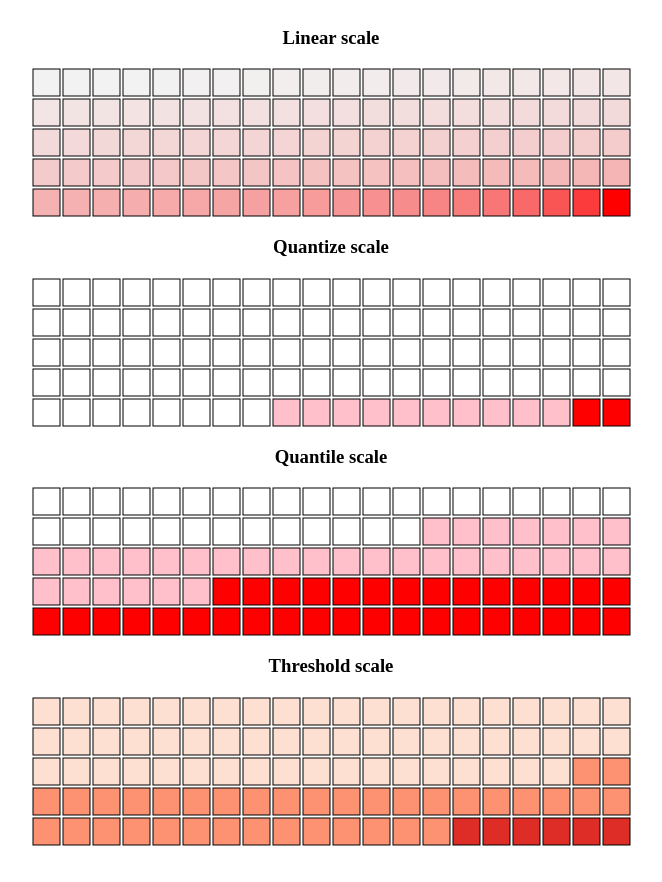
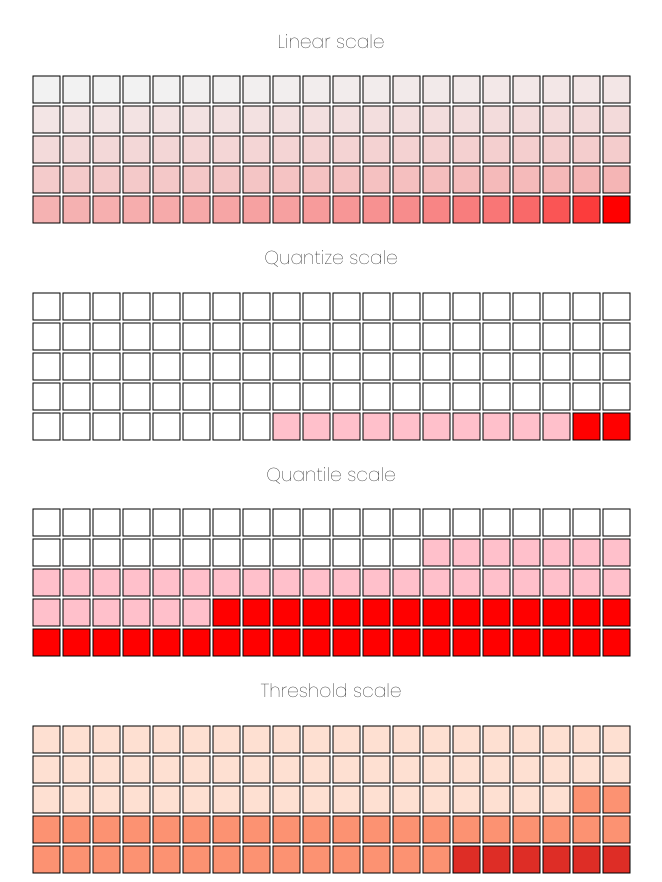
Before and after one commit to peppeg85/d3, a plain HTML site: page udemy/d3-heatmap/index.html in a window 1280 px wide. Shown: the whole page, without its empty margins (309-971 px from the left). Before the commit the page ends 854 px from the top, so only its background shows below. Drawn offline with nearby package versions, Linux system fonts and the light colour scheme.

Commit message:
aggiunto font a heatmap

```diff
--- a/udemy/d3-heatmap/app.js
+++ b/udemy/d3-heatmap/app.js
@@ -78,6 +78,7 @@ arrType.forEach(el => draw(el.title, el.type))
 draw('Quantize scale', 'quantize')
 draw('Quantile scale', 'quantile')
 draw('Threshold scale', 'threshold') */
+
 /* draw('#heatmap1', 'linear')
 draw('#heatmap2', 'quantize')
 draw('#heatmap3', 'quantile')
--- a/udemy/d3-heatmap/index.html
+++ b/udemy/d3-heatmap/index.html
@@ -5,6 +5,9 @@
   <meta charset="UTF-8">
   <meta name="viewport" content="width=device-width, initial-scale=1.0">
   <title>D3 Heatmap</title>
+  <link rel="preconnect" href="https://fonts.googleapis.com">
+<link rel="preconnect" href="https://fonts.gstatic.com" crossorigin>
+<link href="https://fonts.googleapis.com/css2?family=Poppins:wght@100;400&display=swap" rel="stylesheet">
   <link rel="stylesheet" type="text/css" href="style.css" />
 </head>
 
--- a/udemy/d3-heatmap/style.css
+++ b/udemy/d3-heatmap/style.css
@@ -20,4 +20,6 @@ h1:not(:first-child) {
 }
 h3{
   text-align: center;
+  font-family: 'Poppins', sans-serif;
+  font-weight: 200;
 }
```
